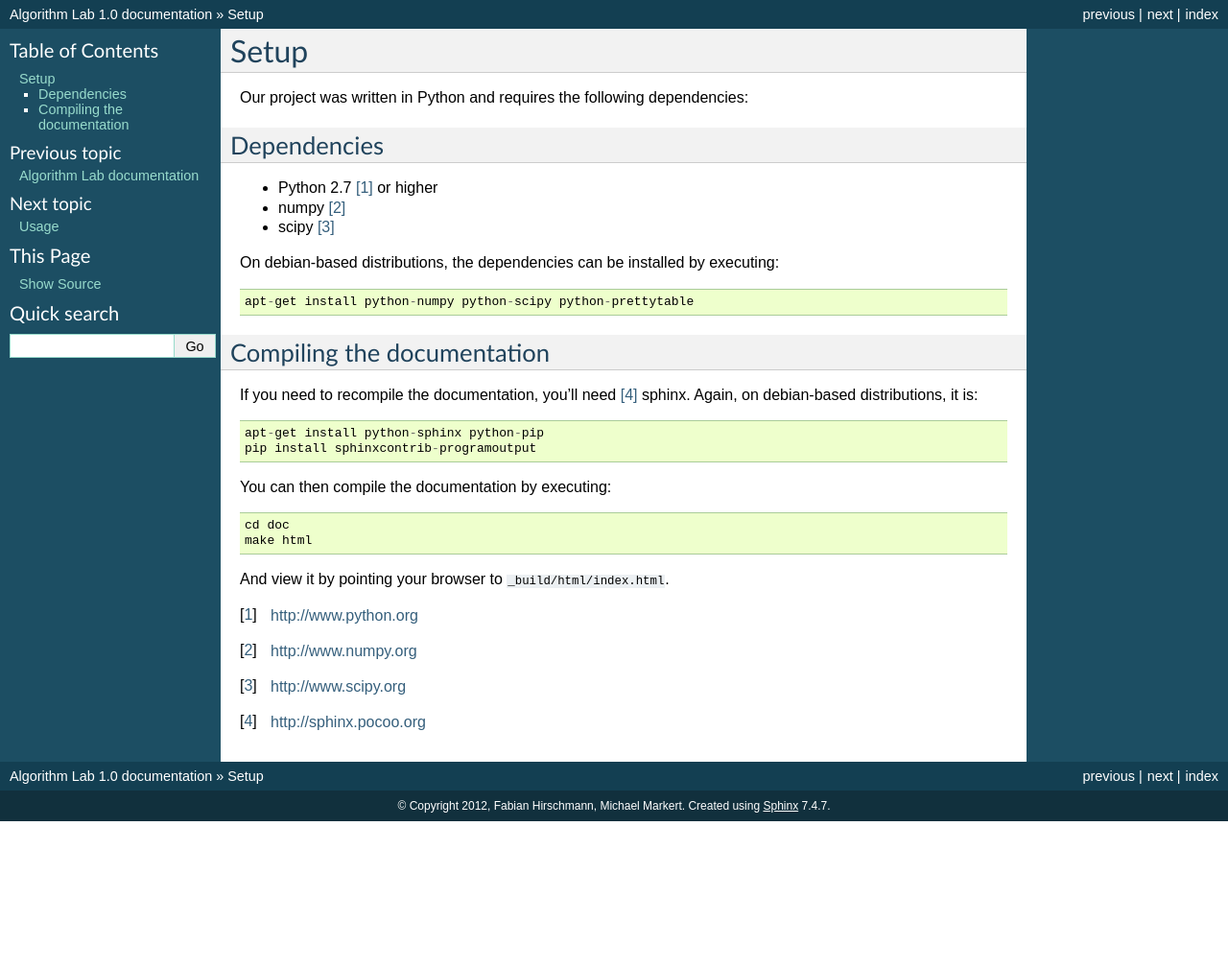
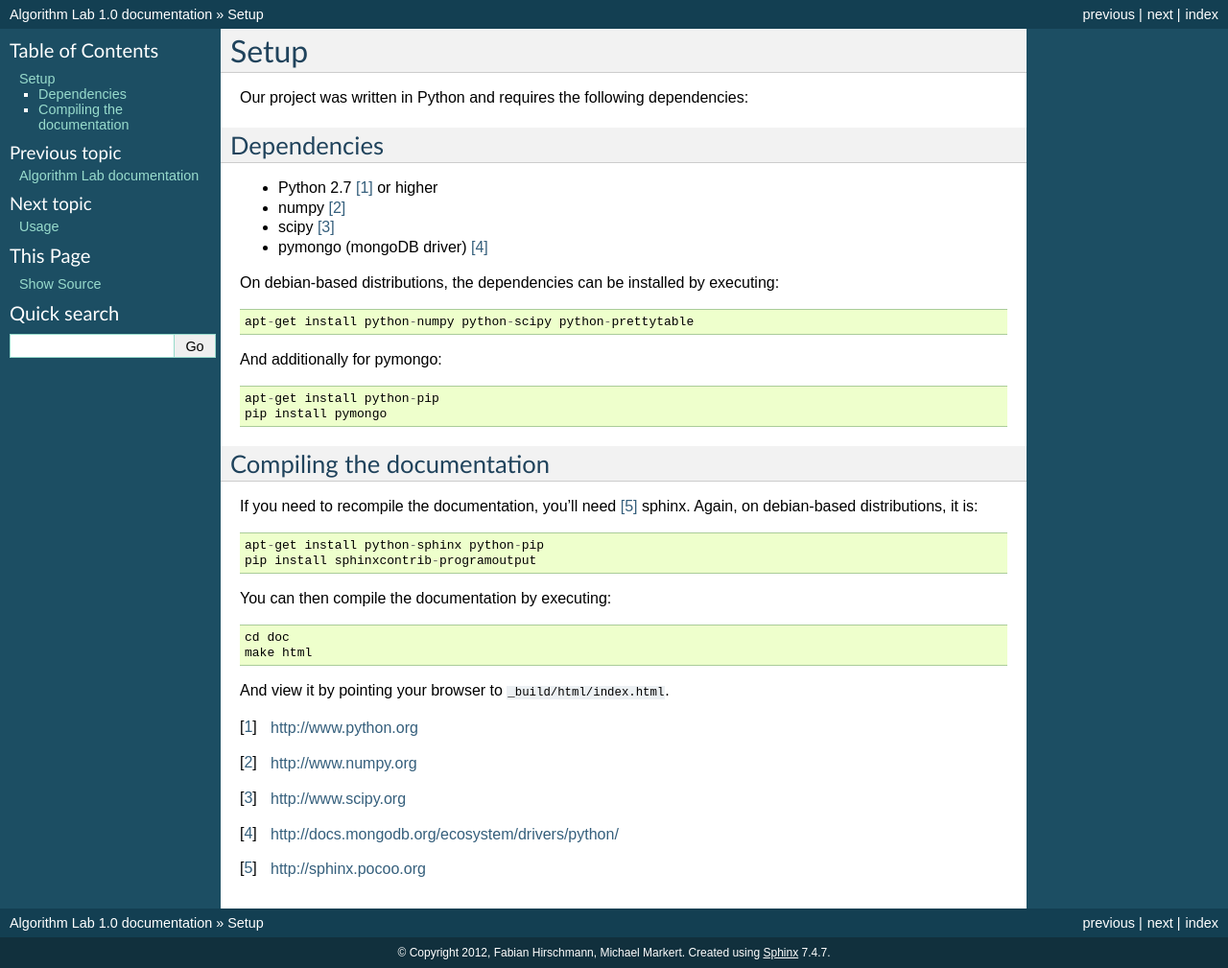
Before and after one commit to fhirschmann/algolab, a Sphinx documentation site: the page built from doc/setup.rst, in a window 1280 px wide. Shown: the whole page at 96% size. Built offline with Sphinx 7.4.7, drawn with Linux system fonts in a browser that asks for light colours; formulas are drawn with MathJax 3; before the commit the page ends 900 px from its top, so only the background shows below that.

Commit message:
Document pymongo as dependency.
Signed-off-by: Michael Markert <markert.michael@googlemail.com>

```diff
--- a/doc/setup.rst
+++ b/doc/setup.rst
@@ -11,12 +11,17 @@ Dependencies
 - Python 2.7 [#f1]_ or higher
 - numpy [#f2]_
 - scipy [#f3]_
+- pymongo (mongoDB driver) [#f4]_
 
 On debian-based distributions, the dependencies can be installed
 by executing::
 
     apt-get install python-numpy python-scipy python-prettytable
 
+And additionally for pymongo::
+
+    apt-get install python-pip
+    pip install pymongo
 
 Compiling the documentation
 ===========================
```
Also changed, not shown: other parts of doc/setup.rst (+1 -0 lines).
